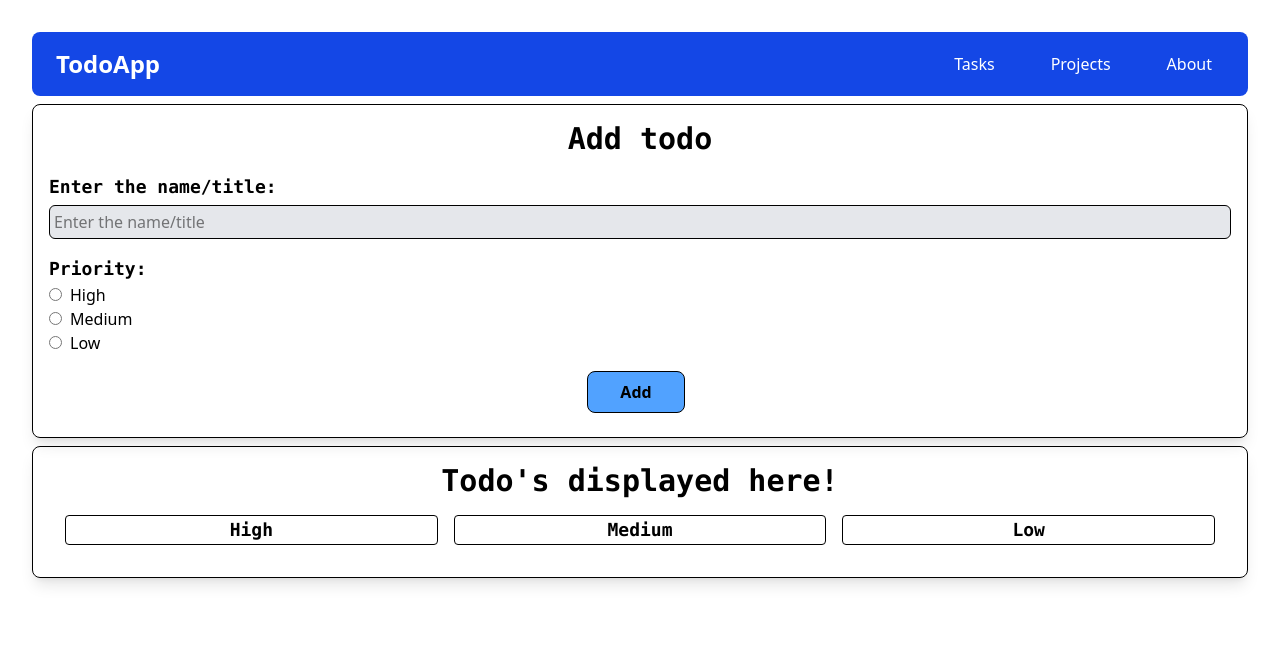
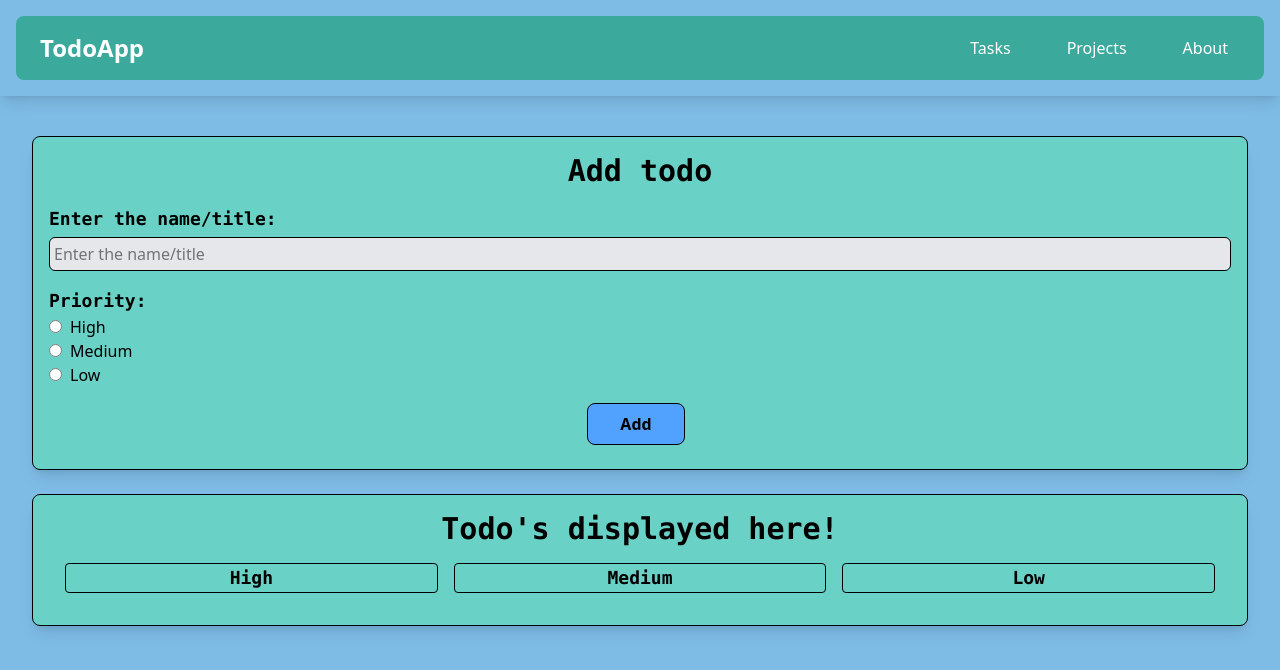
Before and after one commit to davshikhar/Todo-Project, a React (Vite) app in the folder Todo-frontend/: page / in a window 1280 px wide. Shown: the top 670 px of the page. Built offline with nearby package versions, Linux system fonts and the light colour scheme.

Commit message:
Testing UI colors

```diff
--- a/Todo-frontend/src/App.tsx
+++ b/Todo-frontend/src/App.tsx
@@ -25,8 +25,12 @@ function App() {
   }
 
   return (
-    <div className='m-8 grid gap-2'>
-      <Navbar/>
+    <div className='min-h-screen bg-[#7EBCE6] m-0 p-0'>
+      <div className='p-4 shadow-lg'>
+        <Navbar/>
+      </div>
+
+    <div className='m-8 grid gap-6 pt-2'>
 
       {/* Theme Toggle Button
       <div className="flex justify-end">
@@ -37,7 +41,7 @@ function App() {
         </button>
       </div> */}
 
-      <div className='border flex flex-col p-4 rounded-lg shadow-lg gap-4'>
+      <div className='bg-[#69D1C5] border flex flex-col p-4 rounded-lg shadow-lg gap-4'>
         <div className='text-3xl font-bold font-mono text-center'>Add todo</div>
         <label>
           <span className='font-mono text-lg font-semibold'>Enter the name/title:</span>
@@ -55,7 +59,7 @@ function App() {
         </label>
         <div className='flex justify-center'><button className='font-semibold bg-blue-400 border rounded-lg px-8 py-2 cursor-pointer hover:bg-blue-600 me-2 mb-2' onClick={addTodo}>Add</button></div>
       </div>
-      <div className='border rounded-lg shadow-lg p-4'>
+      <div className='bg-[#69D1C5] border rounded-lg shadow-lg p-4'>
         <div className='text-3xl font-bold font-mono text-center'>Todo's displayed here!</div>
         <div className='grid grid-cols-3 m-4 gap-4 text-center'>
           <div>
@@ -103,6 +107,7 @@ function App() {
       </div>
 
     </div>
+    </div>
   )
 }
 
--- a/Todo-frontend/src/Components/Navbar.tsx
+++ b/Todo-frontend/src/Components/Navbar.tsx
@@ -4,7 +4,8 @@ const Navbar = () => {
   const [open, setOpen] = useState(false);
 
   return (
-    <nav className="bg-blue-700 broder rounded-lg text-white px-6 py-3 flex items-center justify-between">
+    // <nav className="bg-blue-700 broder rounded-lg text-white px-6 py-3 flex items-center justify-between">
+      <nav className="bg-[#3BA99C] broder rounded-lg text-white px-6 py-3 flex items-center justify-between">
       {/* Logo */}
       <div className="text-2xl font-bold">TodoApp</div>
 
```
